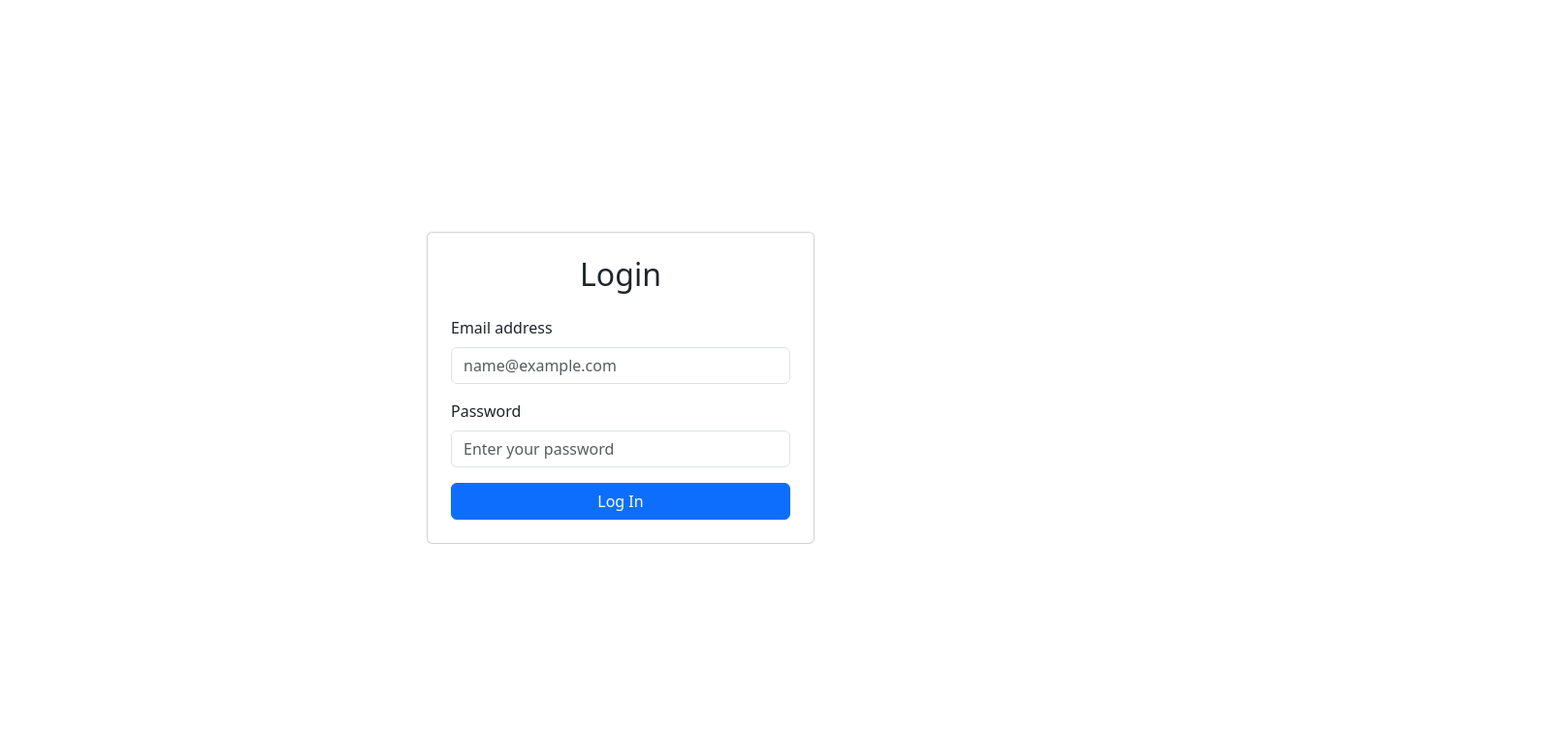
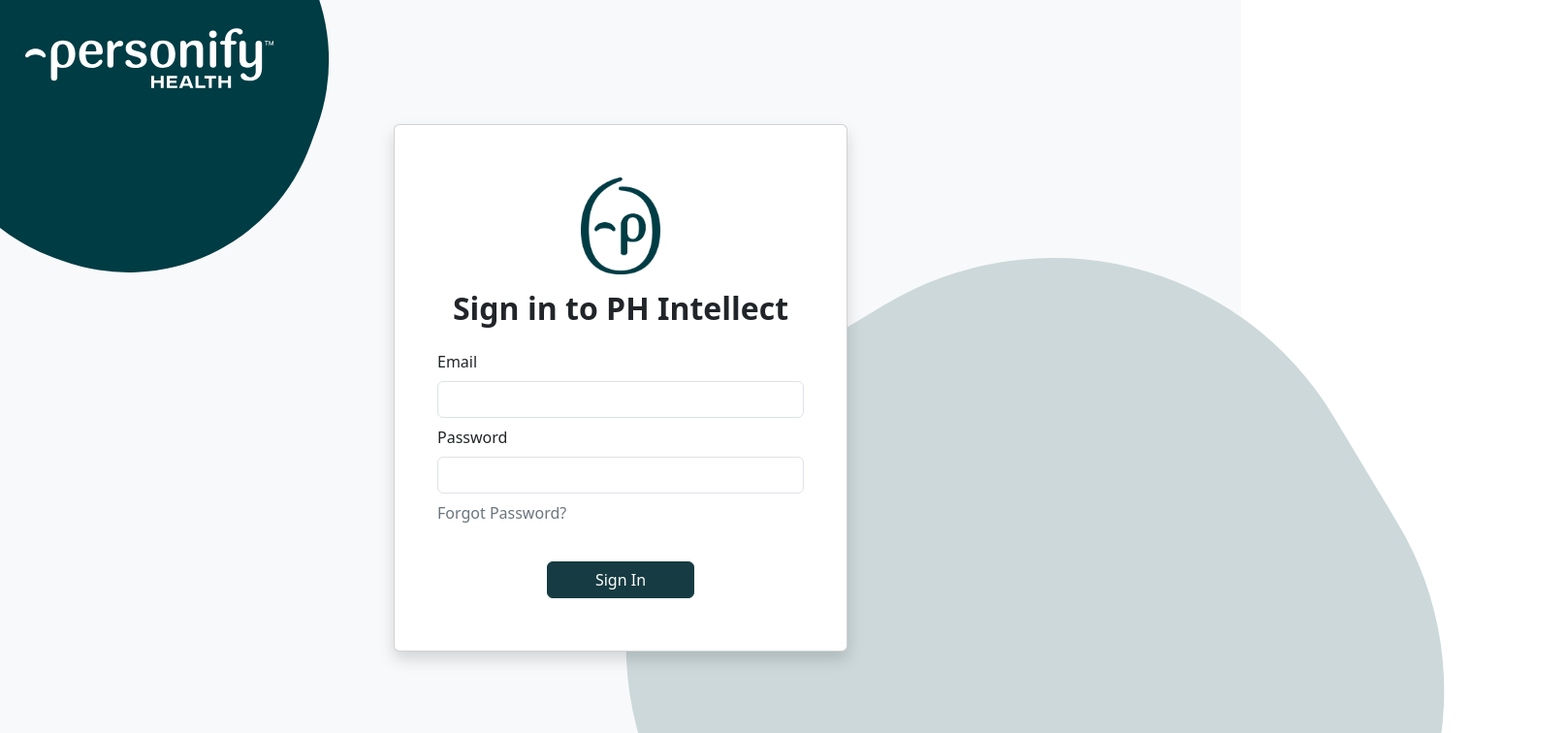
Before and after one commit to welltok/nextjs-reminder-app, a Next.js app: page /login in a window 1280 px wide. Shown: the top 756 px of the page at 97% size, 1615 px wide, since content can reach past the window. Built offline with nearby package versions, Linux system fonts and the light colour scheme.

Commit message:
Login page work

```diff
--- /dev/null
+++ b/app/login/login.module.css
@@ -0,0 +1,71 @@
+/* app/login/login.module.css */
+
+.iconContainer {
+    display: flex;
+    gap: 1rem;
+    align-items: center;
+    justify-content: center;
+    margin-bottom: 1rem;
+}
+
+.iconWrapper {
+    position: relative;
+    width: 100px;
+    height: auto;
+    aspect-ratio: 1 / 1;
+    align-items: center;
+    justify-content: center;
+}
+
+.logoContainer {
+    position: absolute;
+    top: 10px;
+    left: 12%;
+    transform: translateX(-50%);
+    z-index: 2;
+}
+
+.customButton {
+    background-color: #163B42;
+    border-color: #163B42;
+    color: white;
+    width: 40%;
+    margin-top: 30px; /* Adjust the top margin as needed */
+}
+
+.customButton:hover {
+    background-color: #0E2B2E;
+    border-color: #0E2B2E;
+}
+
+.rotatedDivRight {
+    position: absolute;
+    bottom: -290px;
+    right: -185px;
+    width: 795px;
+    height: 802px;
+    background-color: #CCD8DA;
+    border-radius: 337px;
+    transform: rotate(149deg);
+    overflow: hidden;
+}
+
+.rotatedDivLeft {
+    position: absolute;
+    top: -140px;
+    left: -73px;
+    width: 409px;
+    height: 420px;
+    background-color: #003C44;
+    border-radius: 200px;
+    transform: rotate(20deg);
+    overflow: hidden;
+}
+
+.loginCardContent {
+    margin: 30px 20px;
+}
+
+.inputError {
+    border: 1px solid #ce0f2e;
+}
--- a/app/login/page.tsx
+++ b/app/login/page.tsx
@@ -1,70 +1,109 @@
-// pages/login.js
+// pages/login.tsx
 "use client"
-// pages/login.tsx
-import { useState, FormEvent } from 'react'
-import Head from 'next/head'
+import {useState, FormEvent, useEffect, JSX} from 'react'
+import styles from "*.module.css";
+import loginStyles from './login.module.css';
+import Image from "next/image";
+import Link from "next/link";
+import {useRouter} from "next/router";
+import Notification from "../../components/notification/Notification";
+
 
 export default function LoginPage(): JSX.Element {
   const [email, setEmail] = useState<string>('')
   const [password, setPassword] = useState<string>('')
+  // const router = useRouter();
+  const [alertMessage, setAlertMessage] = useState<string | null>(null);
+  const [alertType, setAlertType] = useState<'success' | 'fail'>('fail');
+  const [areCredsValid, setAreCredsValid] = useState<boolean>(true);
 
   const handleLogin = (e: FormEvent<HTMLFormElement>) => {
     e.preventDefault()
     // For now, just log the values
     console.log('Email:', email)
     console.log('Password:', password)
+    // Basic validation
+    const emailValid = email === 'admin@gmail.com';
+    const passwordValid = password === 'admin';
+    setAreCredsValid(emailValid && passwordValid);
+
+    if (emailValid && passwordValid) {
+      // Redirect to dashboard on successful login
+      // router.push('/'); // Redirect to dashboard on successful login
+      setAlertMessage(null)
+      console.log('Login successful');
+    } else {
+      setAlertType('fail')
+      setAlertMessage('Invalid username or password')
+      console.log('Invalid username or password');
+    }
     // In real life, you'd call an API or handle auth here
   }
 
+  useEffect(() => {
+    if (alertMessage) {
+      const timer = setTimeout(() => {
+        setAlertMessage(null);
+      }, 8000);
+
+      // Cleanup the timer
+      return () => clearTimeout(timer);
+    }
+  }, [alertMessage]);
+
   return (
     <>
-      <Head>
-        <title>Login</title>
-      </Head>
-
-      {/* Center the login form using Bootstrap utilities */}
-      <div className="container d-flex flex-column justify-content-center align-items-center vh-100">
-        <div className="card p-4" style={{ maxWidth: '400px', width: '100%' }}>
-          <h2 className="mb-4 text-center">Login</h2>
+      <div className="d-flex align-items-center justify-content-center vh-100 bg-light overflow-hidden">
+        {/* Background */}
+        <div className={loginStyles.rotatedDivLeft}/>
+        <div className={loginStyles.rotatedDivRight} />
+        {/* Logo */}
+        <div className={loginStyles.logoContainer}>
+          <Image src="/icons/personify_logo.svg" alt="White Logo" width={256} height={100}/>
+        </div>
+        {/* Login Card */}
+        <div className={`card shadow p-4 w-50 text-center`} style={{maxWidth: "468px"}}>
+          <div className={loginStyles.loginCardContent}>
+            {/* Logo */}
+            <div className={loginStyles.iconContainer}>
+              <div className={loginStyles.iconWrapper}>
+                <Image src="/icons/favicon-ph.png" alt="Logo" layout="fill" objectFit="contain"/>
+              </div>
+            </div>
+            {/* Title */}
+            <h2 className="fw-bold mb-4">
+              {'Sign in to PH Intellect'}
+            </h2>
+            {/* Form */}
             <form onSubmit={handleLogin}>
-            {/* Email field */}
-            <div className="mb-3">
-              <label htmlFor="email" className="form-label">
-                Email address
-              </label>
-              <input
-                type="email"
-                className="form-control"
+              <div className="mb-2 text-start">
+                <label className="form-label">Email</label>
+                <input type="email" className={`form-control ${!areCredsValid ? loginStyles.inputError : ''}`} required
                        id="email"
-                placeholder="name@example.com"
                        value={email}
-                onChange={(e) => setEmail(e.target.value)}
-                required
+                       onChange={(e) => setEmail(e.target.value)}/>
+              </div>
+              <div className="mb-2 text-start ">
+                <label className="form-label">Password</label>
+                <input type="password"
+                       className={`form-control ${!areCredsValid ? loginStyles.inputError : ''}`} required
+                       id="password"
+                       value={password}
+                       onChange={(e) => setPassword(e.target.value)}
                 />
               </div>
-
-            {/* Password field */}
-            <div className="mb-3">
-              <label htmlFor="password" className="form-label">
-                Password
-              </label>
-              <input
-                type="password"
-                className="form-control"
-                id="password"
-                placeholder="Enter your password"
-                value={password}
-                onChange={(e) => setPassword(e.target.value)}
-                required
-              />
+              <div className="mb-2 text-start">
+                <Link href="#" className="text-decoration-none text-secondary">Forgot Password?</Link>
               </div>
-
-            {/* Submit button */}
-            <button type="submit" className="btn btn-primary w-100">
-              Log In
-            </button>
+              {/* Submit Button */}
+              <button type="submit" className={`btn btn-primary ${loginStyles.customButton}`}>Sign In</button>
             </form>
           </div>
+        </div>
+        {/* Notification */}
+        {alertMessage && (
+          <Notification message={alertMessage} type={alertType}/>
+        )}
       </div>
     </>
   )
```
Lines whose indentation alone changed are shown as unchanged.
